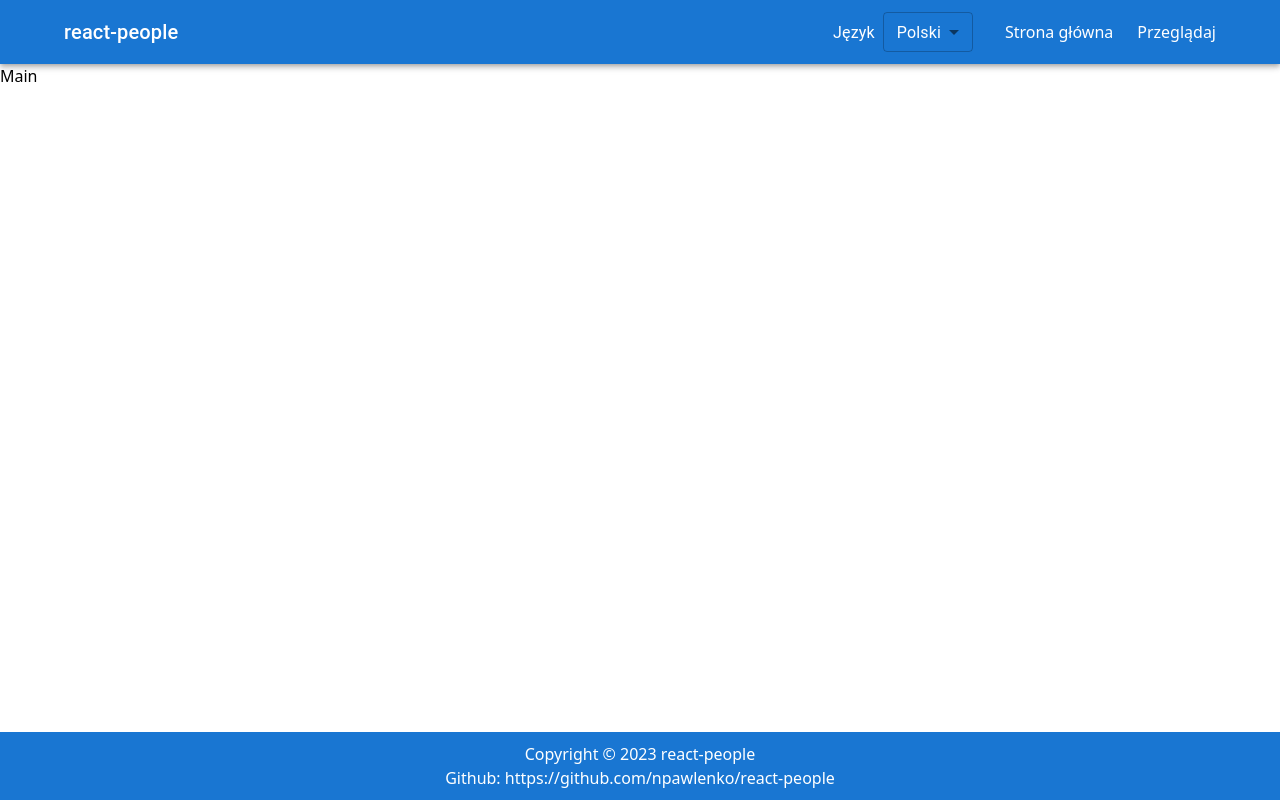
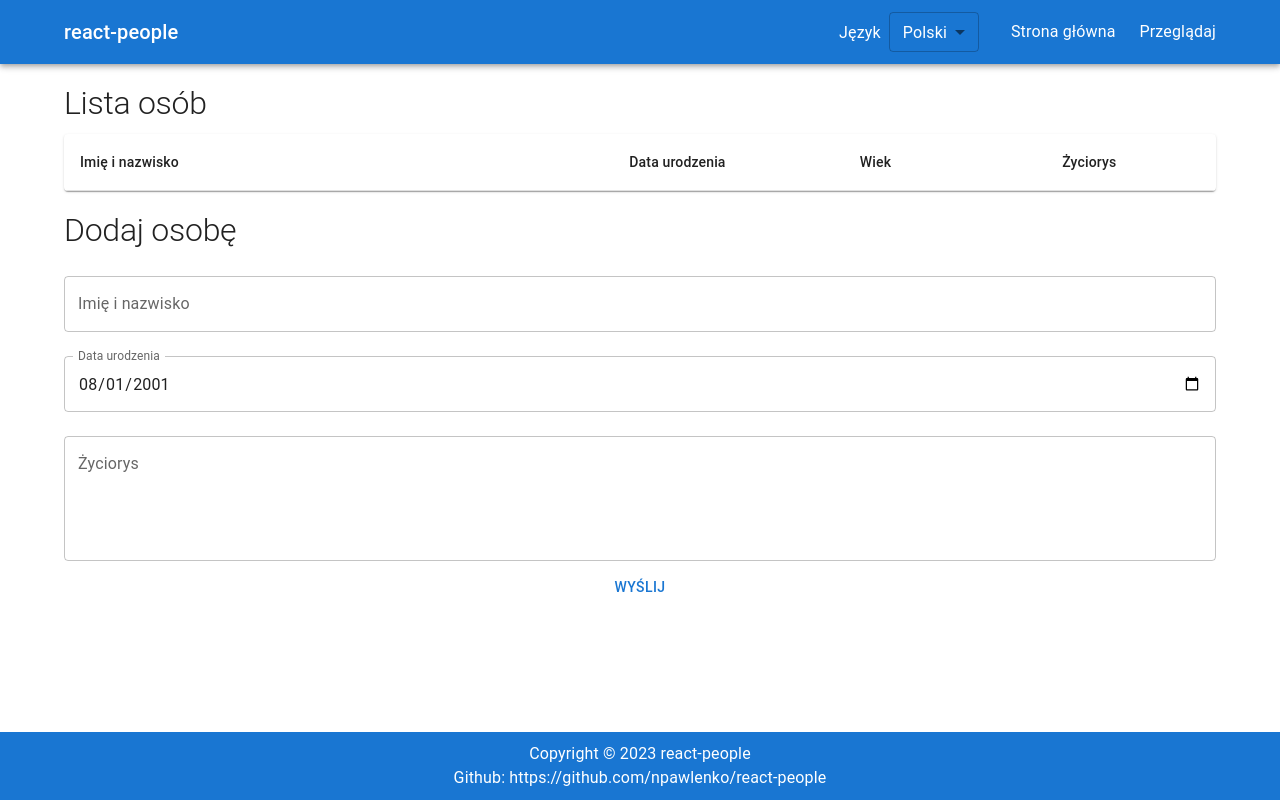
Before and after one commit to npawlenko/react-people, a React (Create React App) app: page / in a window 1280 px wide. Built offline with nearby package versions, Linux system fonts and the light colour scheme.

Commit message:
Add users table and form

```diff
--- a/package.json
+++ b/package.json
@@ -5,8 +5,10 @@
   "dependencies": {
     "@emotion/react": "^11.10.6",
     "@emotion/styled": "^11.10.6",
+    "@hookform/resolvers": "^3.1.0",
     "@mui/icons-material": "^5.11.16",
     "@mui/material": "^5.12.1",
+    "@mui/x-date-pickers": "^6.2.0",
     "@reduxjs/toolkit": "^1.9.5",
     "@testing-library/jest-dom": "^5.16.5",
     "@testing-library/react": "^13.4.0",
@@ -16,6 +18,8 @@
     "@types/react": "^18.0.37",
     "@types/react-dom": "^18.0.11",
     "axios": "^1.3.5",
+    "date-fns": "^2.29.3",
+    "dayjs": "^1.11.7",
     "i18next": "^22.4.14",
     "react": "^18.2.0",
     "react-dom": "^18.2.0",
--- a/src/App.tsx
+++ b/src/App.tsx
@@ -1,4 +1,5 @@
 import { Routes, Route } from 'react-router-dom';
+import { CssBaseline } from '@mui/material';
 import Layout from './components/Layout';
 import Main from './pages/Main';
 import Views from './pages/Views';
@@ -6,6 +7,8 @@ import ErrorPage from './pages/ErrorPage';
 
 function App() {
   return (
+    <>
+      <CssBaseline/>
       <Routes>
         <Route element={<Layout/>}>
           <Route path="/" element={<Main/>} />
@@ -14,6 +17,8 @@ function App() {
           <Route path="*" element={<ErrorPage/>} />
         </Route>
       </Routes>
+    </>
+
   );
 }
 
--- /dev/null
+++ b/src/components/TableUser.tsx
@@ -0,0 +1,26 @@
+import { User } from "../store/usersSlice";
+import { TableRow, TableCell, Checkbox } from "@mui/material";
+
+interface TableUserProps
+    extends User {
+        key?: number;
+}
+
+const TableUser = (props: TableUserProps) => {
+    return (
+        <TableRow
+            key={props.key}
+            sx={{ '&:last-child td, &:last-child th': { border: 0 } }}
+        >
+            <TableCell component="th" scope="row">{props?.name}</TableCell>
+            <TableCell align="right">{new Date(props?.birthDate).toUTCString()}</TableCell>
+            <TableCell align="right">{Math.abs(new Date().getUTCFullYear() - new Date(props?.birthDate).getUTCFullYear())}</TableCell>
+            <TableCell align="right">{props?.memoir}</TableCell>
+            <TableCell align="center">
+                <Checkbox />
+            </TableCell>
+        </TableRow>
+    );
+}
+
+export default TableUser;
--- /dev/null
+++ b/src/components/UsersForm.tsx
@@ -0,0 +1,85 @@
+import { useRef } from "react";
+import { Button, TextField, Typography } from "@mui/material";
+import { useForm, SubmitHandler } from "react-hook-form";
+import { useTranslation } from "react-i18next";
+import { LocalizationProvider } from '@mui/x-date-pickers/LocalizationProvider';
+import { AdapterDayjs } from '@mui/x-date-pickers/AdapterDayjs';
+import { useAppDispatch } from "../hooks/reduxHooks";
+import useUserForm from "../hooks/useUserForm";
+import { addUser } from "../store/usersSlice";
+import { yupResolver } from "@hookform/resolvers/yup";
+import i18n from "../i18n";
+
+export type FormValues = {
+    name: string;
+    birthday: Date;
+    memoir: string;
+};
+
+const UsersForm = () => {
+    const form = useRef<HTMLFormElement>(null);
+    const { validate, validationSchema } = useUserForm();
+    const { register, handleSubmit, formState: { errors } } = useForm<FormValues>({
+        resolver: yupResolver(validationSchema)
+    });
+    const { t } = useTranslation();
+    const dispatch = useAppDispatch();
+
+    const onSubmit: SubmitHandler<FormValues> = async (data) => {
+        try {
+            const user = await validate(data);
+            user.birthday.setMinutes(user.birthday.getMinutes() - user.birthday.getTimezoneOffset()) // solve for local timezones issue
+            dispatch(addUser({
+                name: user.name,
+                birthDate: user.birthday,
+                memoir: user?.memoir
+            }));
+        } catch(e) {}
+    }
+
+    return (
+        <div className="my-5">
+            <Typography variant="h2" gutterBottom fontSize="2rem">{t('people.add')}</Typography>
+            <form onSubmit={handleSubmit(onSubmit)} ref={form}>
+                <div>
+                    <TextField
+                        margin="normal"
+                        fullWidth
+                        label={t('name')}
+                        error={errors?.name ? true : false}
+                        helperText={errors?.name?.message}
+                        {...register('name')} />
+                </div>
+                <div>
+                    <LocalizationProvider dateAdapter={AdapterDayjs}>
+                        <TextField
+                            margin="normal"
+                            fullWidth type="date"
+                            defaultValue="2001-08-01"
+                            label={t('birth')}
+                            error={errors?.birthday ? true : false}
+                            helperText={errors?.birthday?.message}
+                            {...register('birthday')} />
+                    </LocalizationProvider>
+                </div>
+                <div>
+                    <TextField
+                        margin="normal"
+                        fullWidth
+                        multiline
+                        rows={4}
+                        label={t('memoir')}
+                        error={errors?.memoir ? true : false}
+                        helperText={errors?.memoir?.message}
+                        {...register('memoir')} />
+                </div>
+                <Button type="submit" sx={{
+                    display: "block",
+                    margin: "0 auto"
+                }}>{t('submit')}</Button>
+            </form>
+        </div>
+    );
+}
+
+export default UsersForm;
--- /dev/null
+++ b/src/components/UsersTable.tsx
@@ -0,0 +1,40 @@
+import { TableContainer, Table, TableHead, TableBody, TableRow, TableCell, Paper, Checkbox, Typography } from "@mui/material";
+import { useAppSelector } from "../hooks/reduxHooks";
+import { useTranslation } from "react-i18next";
+import TableUser from "./TableUser";
+
+
+
+const UsersTable = () => {
+    const { t } = useTranslation();
+    const users = useAppSelector((state) => state.users);
+
+    return (
+        <>
+            <Typography variant="h2" gutterBottom fontSize="2rem">{t('people.list')}</Typography>
+            <TableContainer component={Paper}>
+                <Table sx={{ minWidth: 650 }} aria-label="simple table">
+                    <TableHead>
+                        <TableRow>
+                            <TableCell>{t('name')}</TableCell>
+                            <TableCell align="right">{t('birth')}</TableCell>
+                            <TableCell align="right">{t('age')}</TableCell>
+                            <TableCell align="right">{t('memoir')}</TableCell>
+                            <TableCell align="center"></TableCell>
+                        </TableRow>
+                    </TableHead>
+                    <TableBody>
+                    {users.map((user, idx) => (
+                        <TableUser key={idx} {...user} />
+                    ))}
+                    </TableBody>
+                </Table>
+            </TableContainer>
+        </>
+
+
+        //TODO: pagination
+    );
+}
+
+export default UsersTable;
--- /dev/null
+++ b/src/hooks/useUserForm.tsx
@@ -0,0 +1,23 @@
+import { string, date, object } from 'yup';
+import { FormValues } from '../components/UsersForm';
+import { useTranslation } from 'react-i18next';
+
+const useUserForm =  () => {
+    const { t } = useTranslation();
+    const validate = async (data: FormValues) => {
+        return await validationSchema.validate(data);
+    }
+
+    const validationSchema = object({
+        name: string().required(t("error.required") as string),
+        birthday: date().typeError(t("error.invalidDate") as string).required(t("error.required") as string),
+        memoir: string().max(250, t("error.maxLengthExceeded") as string)
+    });
+
+    return {
+        validate,
+        validationSchema,
+    }
+}
+
+export default useUserForm
--- a/src/language/en.json
+++ b/src/language/en.json
@@ -1,5 +1,15 @@
 {
     "main": "Main",
     "views": "Views",
-    "language": "Language"
+    "language": "Language",
+    "name": "Name",
+    "birth": "Birthday",
+    "age": "Age",
+    "memoir": "Memoir",
+    "submit": "Submit",
+    "people.list": "Person list",
+    "people.add": "Add person",
+    "error.required": "This field is required",
+    "error.maxLengthExceeded": "This text is too long",
+    "error.invalidDate": "This date is invalid"
 }
--- a/src/language/pl.json
+++ b/src/language/pl.json
@@ -1,5 +1,15 @@
 {
     "main": "Strona główna",
     "views": "Przeglądaj",
-    "language": "Język"
+    "language": "Język",
+    "name": "Imię i nazwisko",
+    "birth": "Data urodzenia",
+    "age": "Wiek",
+    "memoir": "Życiorys",
+    "submit": "Wyślij",
+    "people.list": "Lista osób",
+    "people.add": "Dodaj osobę",
+    "error.required": "Te pole jest wymagane",
+    "error.maxLengthExceeded": "Ten tekst jest za długi",
+    "error.invalidDate": "Wprowadzona data jest nieprawidłowa"
 }
--- a/src/pages/Main.tsx
+++ b/src/pages/Main.tsx
@@ -1,8 +1,13 @@
+import { Container } from "@mui/material";
+import UsersTable from "../components/UsersTable";
+import UsersForm from "../components/UsersForm";
+
 const Main = () => {
     return (
-        <>
-        Main
-        </>
+        <Container className="my-5">
+            <UsersTable />
+            <UsersForm />
+        </Container>
      );
 }
 
--- a/src/store/usersSlice.tsx
+++ b/src/store/usersSlice.tsx
@@ -1,36 +1,39 @@
 import { PayloadAction, createSlice } from "@reduxjs/toolkit";
 
 export interface User {
-    id: number,
-    name: string,
-    age: number,
-    birthDate: Date,
-    memoir: string,
+    id?: number;
+    name: string;
+    birthDate: Date;
+    memoir?: string;
 }
 
 const initialState: User[] = [];
+
+let previousId = 1;
 
 export const usersSlice = createSlice({
     name: "users",
     initialState,
     reducers: {
         addUser: (state: User[], action: PayloadAction<User>) => {
-            state.push(action.payload);
+            state.push({
+                id: previousId++,
+                ...action.payload
+            });
         },
         removeUser: (state: User[], action: PayloadAction<User | number> ) => {
             const payload = action.payload;
             let idx = -1;
-            if (typeof payload === "number") {
-                const userId = payload as number;
-                idx = state.findIndex(user1 => user1.id === userId);
-            } else {
-                const user = payload as User;
-                idx = state.findIndex(user1 => user1.id === user.id);
+            if(typeof payload === "number") {
+                const id = payload as number;
+                idx = state.findIndex(user1 => user1.id === id);
             }
+
+            const user = payload as User;
+            idx = state.findIndex(user1 => user1.id === user.id);
 
             if (idx === -1)
                 return;
-
             state.splice(idx, 1);
         },
     }
```
Also changed, not shown: 1 other file (tests, documents, lock files or other folders). Lines whose indentation alone changed are shown as unchanged.
